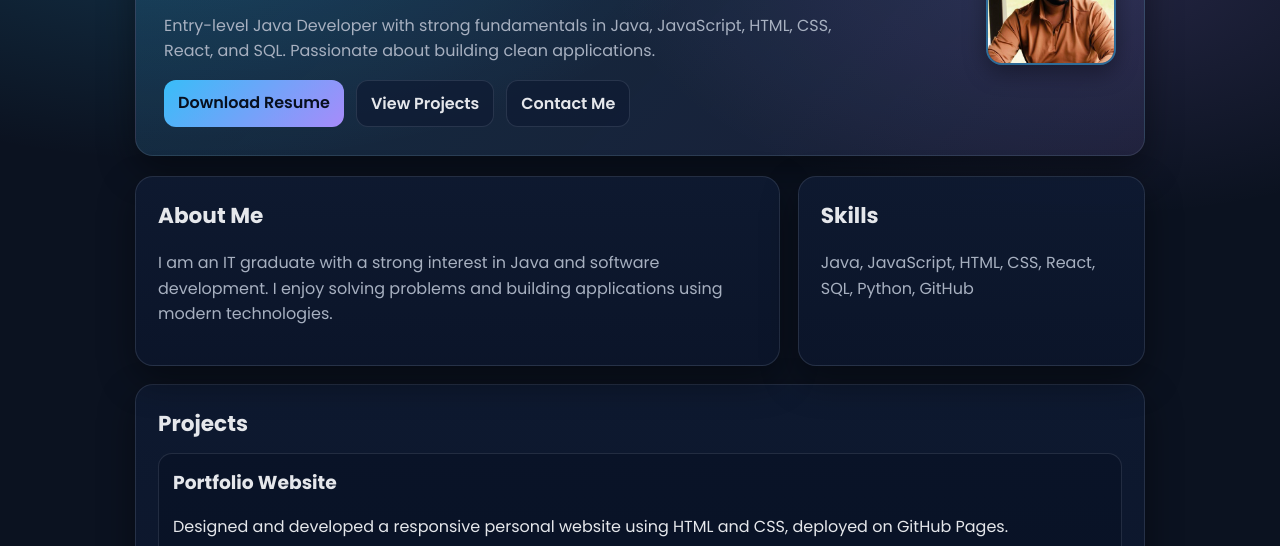
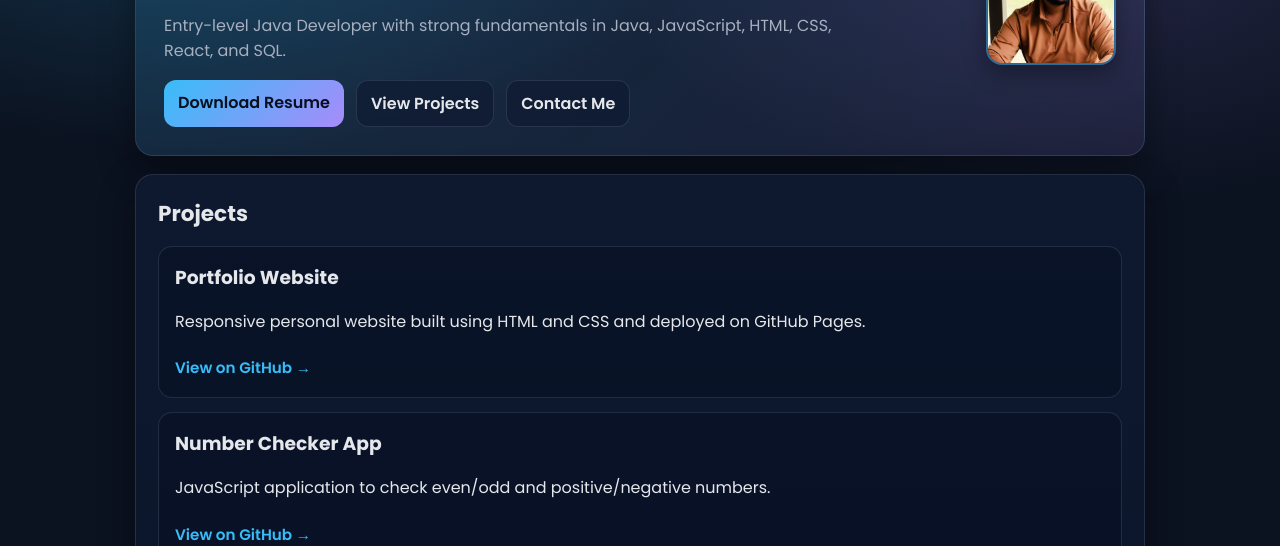
Before and after one commit to saigopinadhdevineni-png/saigopinadhdevineni.github.io, a plain HTML site: page index.html in a window 1280 px wide. Shown: the part 254-800 px from the top of the page. Drawn offline with Linux system fonts and the light colour scheme.

Commit message:
Update index.html

```diff
--- a/index.html
+++ b/index.html
@@ -79,14 +79,8 @@
       align-items:center;
       flex-wrap:wrap;
     }
-
-    .hero-left{
-      flex:1 1 500px;
-    }
-
-    .hero-right{
-      flex:0 0 auto;
-    }
+    .hero-left{ flex:1 1 500px; }
+    .hero-right{ flex:0 0 auto; }
 
     .badge{
       display:inline-block;
@@ -135,7 +129,6 @@
       color:#08101f;
     }
 
-    /* GRID */
     .grid{
       display:grid;
       grid-template-columns:1.3fr .7fr;
@@ -154,21 +147,27 @@
       border:1px solid var(--border);
       box-shadow:var(--shadow);
     }
-    h2{
-      margin:0 0 12px;
-      font-size:1.35rem;
-    }
+    h2{ margin:0 0 12px; font-size:1.35rem; }
     .muted{ color:var(--muted); }
 
     /* PROJECTS */
     .project{
-      margin-top:12px;
-      padding:14px;
+      margin-top:14px;
+      padding:16px;
       border-radius:14px;
       border:1px solid rgba(148,163,184,0.18);
       background: rgba(2,6,23,0.25);
     }
     .project h3{ margin:0 0 6px; }
+    .project a{
+      display:inline-block;
+      margin-top:6px;
+      color:var(--accent);
+      font-weight:600;
+      text-decoration:none;
+      font-size:.95rem;
+    }
+    .project a:hover{ text-decoration:underline; }
 
     footer{
       margin-top:24px;
@@ -196,14 +195,13 @@
 
 <div class="container">
 
-  <!-- HERO -->
   <section class="hero">
     <div class="hero-left">
       <span class="badge">Aspiring Java Developer • Web Developer</span>
       <h1>Hi, I’m <span>Sai Gopinadh Devineni</span></h1>
       <p>
         Entry-level Java Developer with strong fundamentals in Java, JavaScript,
-        HTML, CSS, React, and SQL. Passionate about building clean applications.
+        HTML, CSS, React, and SQL.
       </p>
 
       <div class="btns">
@@ -218,40 +216,25 @@
     </div>
   </section>
 
-  <div class="grid">
-    <section class="card" id="about">
-      <h2>About Me</h2>
-      <p class="muted">
-        I am an IT graduate with a strong interest in Java and software development.
-        I enjoy solving problems and building applications using modern technologies.
-      </p>
-    </section>
-
-    <section class="card" id="skills">
-      <h2>Skills</h2>
-      <p class="muted">
-        Java, JavaScript, HTML, CSS, React, SQL, Python, GitHub
-      </p>
-    </section>
-  </div>
-
-  <!-- PROJECTS -->
   <section class="card" id="projects" style="margin-top:18px;">
     <h2>Projects</h2>
 
     <div class="project">
       <h3>Portfolio Website</h3>
-      <p>Designed and developed a responsive personal website using HTML and CSS, deployed on GitHub Pages.</p>
+      <p>Responsive personal website built using HTML and CSS and deployed on GitHub Pages.</p>
+      <a href="https://github.com/saigopinadhdevineni/portfolio-website" target="_blank">View on GitHub →</a>
     </div>
 
     <div class="project">
       <h3>Number Checker App</h3>
       <p>JavaScript application to check even/odd and positive/negative numbers.</p>
+      <a href="https://github.com/saigopinadhdevineni/number-checker-app" target="_blank">View on GitHub →</a>
     </div>
 
     <div class="project">
       <h3>To-Do List App</h3>
       <p>Simple task management app built using HTML, CSS, and JavaScript.</p>
+      <a href="https://github.com/saigopinadhdevineni/todo-list-app" target="_blank">View on GitHub →</a>
     </div>
   </section>
 
```
